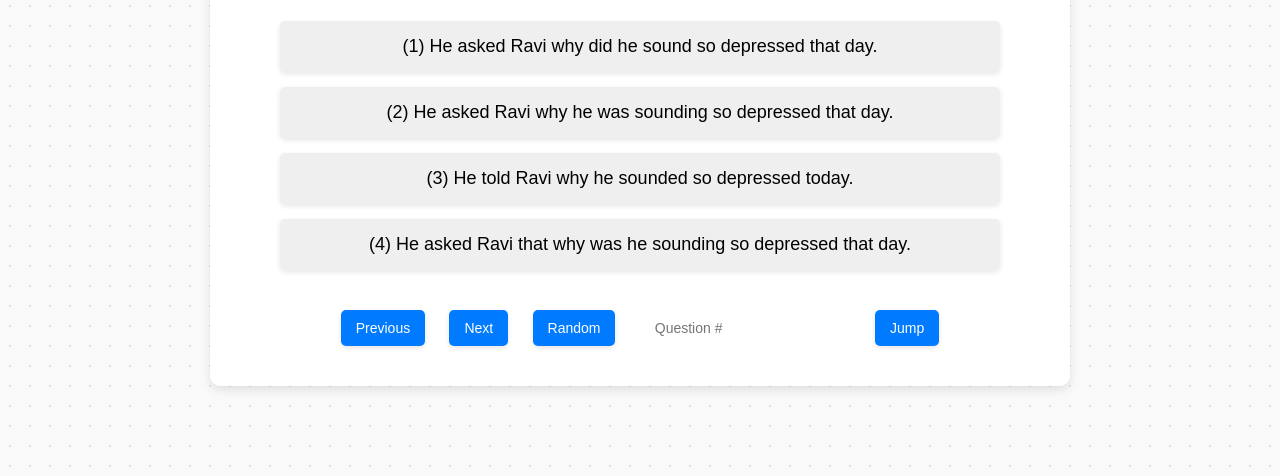
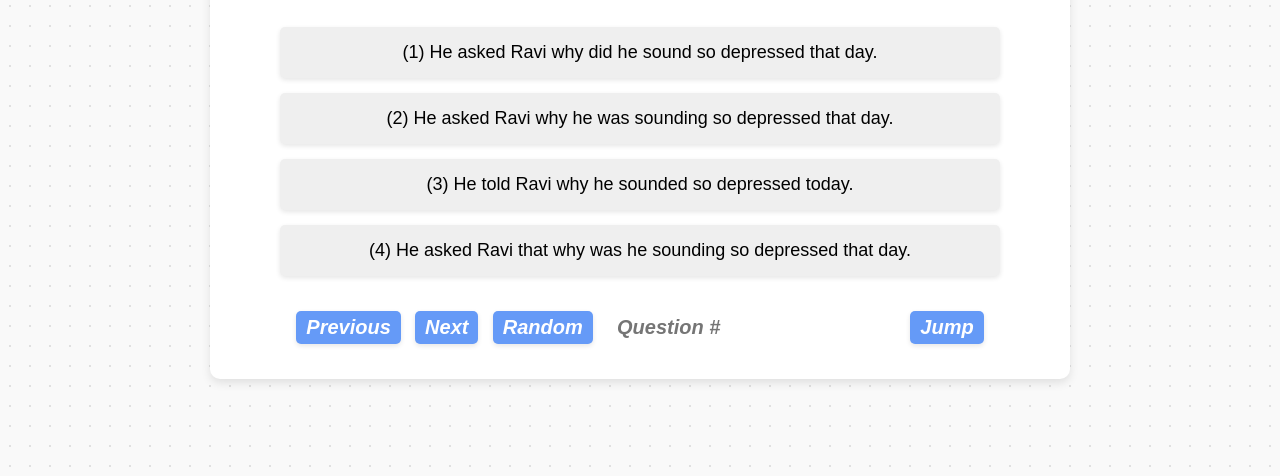
Before and after one commit to thepankaj08/quiz_app, a plain HTML site: page index.html in a window 1280 px wide. Shown: the part 324-800 px from the top of the page. Drawn offline with Linux system fonts and the light colour scheme.

Commit message:
Update index.html

```diff
--- a/index.html
+++ b/index.html
@@ -59,15 +59,17 @@
             margin-top: 30px;
         }
         .controls button, .controls input {
-            margin: 10px;
-            padding: 10px 15px;
+            margin: 5px;
+            padding: 5px 10px;
             border-radius: 5px;
             border: none;
             cursor: pointer;
-            font-size: 14px;
+            font-size: 20px;
+            font-style: italic;
+            font-weight: 600;
         }
         .controls button {
-            background-color: #007bff;
+            background-color: #659af7;
             color: white;
             box-shadow: 0 2px 5px rgba(0, 0, 0, 0.1);
         }
```
